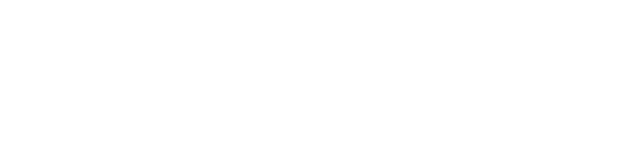
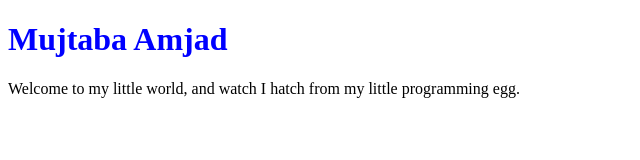
Before and after one commit to Mojoo215/MySite, a plain HTML site: page index.html in a window 1280 px wide. Shown: the whole page, without its empty margins (0-640 px from the left). Drawn offline with Linux system fonts and the light colour scheme.

Commit message:
Update index.html

```diff
--- a/index.html
+++ b/index.html
@@ -1,4 +1,14 @@
 <!DOCTYPE html>
 
 <html>
-  <head>
+  <h1 style="color: blue;">
+    Mujtaba Amjad
+  </h1>
+
+  <p1>
+    Welcome to my little world,
+  </p1>
+
+  <p1>
+    and watch I hatch from my little programming egg.
+  </p1>
```
